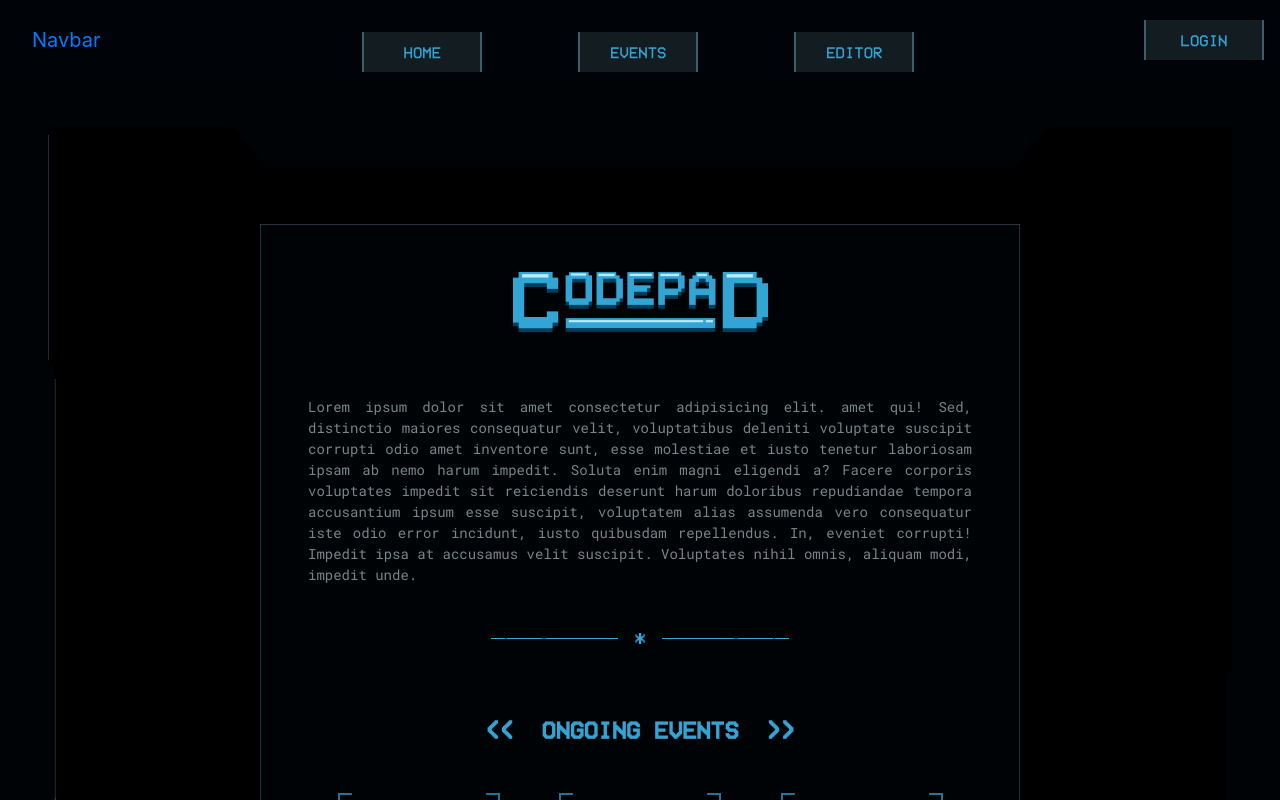
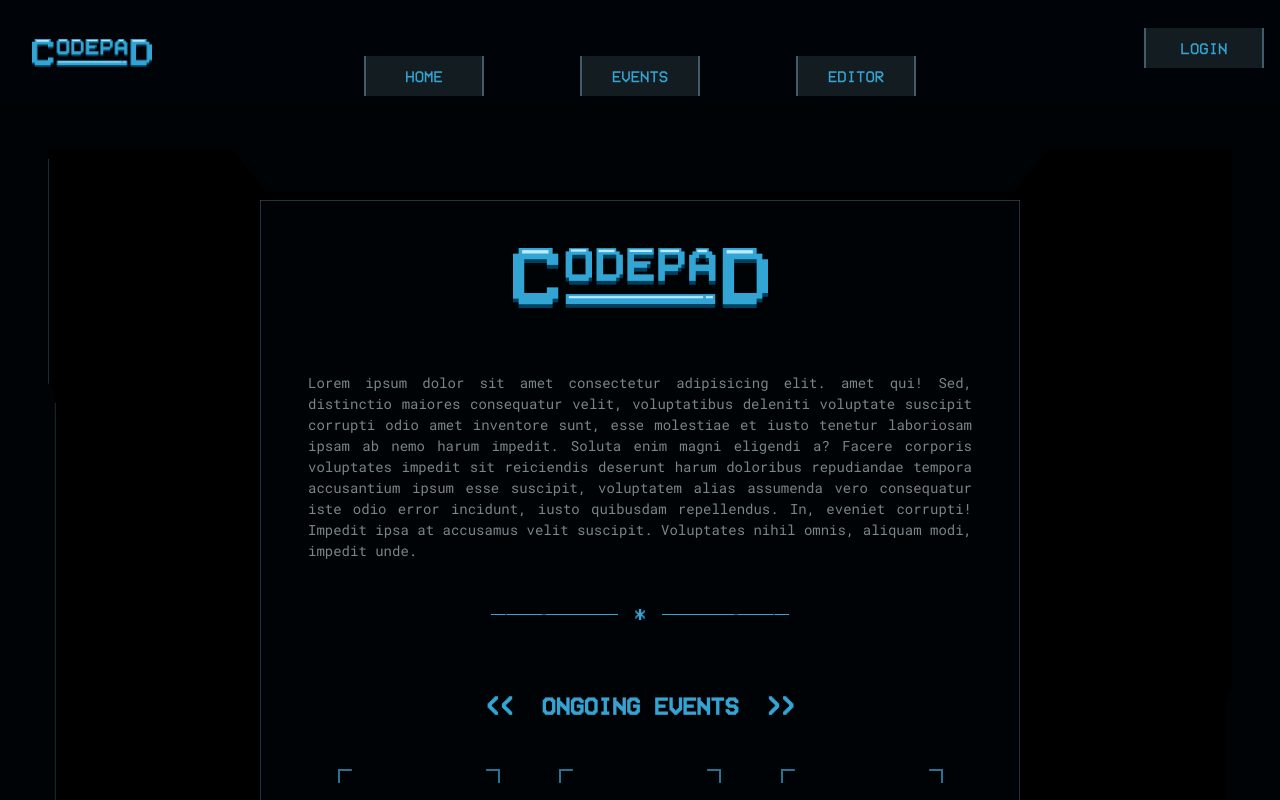
Before and after one commit to OjusWiZard/Code-Pad, a React (Create React App) app in the folder frontend/: page / in a window 1280 px wide. Shown: the top 800 px of the page. Built offline with nearby package versions, Linux system fonts and the light colour scheme.

Commit message:
fixed the alignment of nav-logo

```diff
--- a/frontend/src/components/home/Home.jsx
+++ b/frontend/src/components/home/Home.jsx
@@ -11,7 +11,7 @@ function Home() {
     <React.Fragment>
       <div className="main-background">
         <div className="container pt-5">
-          <div className="row pt-5">
+          <div className="row">
             <div className="col-lg-8 col-md-8 col-sm-10 col-10 mx-auto my-5 content-background px-5">
               <div className="d-flex justify-content-center pt-5">
                 <img src={logo} alt="" className="img-fluid" />
--- a/frontend/src/components/navbar/Navbar.jsx
+++ b/frontend/src/components/navbar/Navbar.jsx
@@ -9,16 +9,15 @@ function navbar() {
         <div>
             <nav className="navbar navbar-expand-lg">
               <Nav.Link className="navbar-brand" to="/">
-                {/* <img src={logo} alt="Code-pad" className="img-fluid my-2 mx-0 px-0"/> */}
-                Navbar
+                <img src={logo} alt="Code-pad" className="img-fluid mx-0 px-0" width="120px"/>
               </Nav.Link>
               <button className="navbar-toggler" type="button" data-toggle="collapse" data-target="#navbarText" aria-controls="navbarText" aria-expanded="false" aria-label="Toggle navigation">
                 <span className="navbar-toggler-icon" />
                     </button>
                     <div className="collapse navbar-collapse" id="navbarText">
-                      <Nav className="navbar-nav mx-auto mt-4">
+                      <Nav className="navbar-nav mx-auto mt-5">
                         {/* <NavLink exact to="/" activeClassName="active-nav-item">*/}
-                          <Nav.Link className="text-center nav-item mx-5 font-blue font-16 font-vcr" href="/">
+                          <Nav.Link className="text-center nav-item mr-5 font-blue font-16 font-vcr" href="/">
                             HOME
                           </Nav.Link>
                         {/* </NavLink>*/}
@@ -29,7 +28,7 @@ function navbar() {
                             EDITOR
                           </Nav.Link>
                       </Nav>
-                      <Nav.Link className="text-center nav-item font-blue font-16 font-vcr" href="/login">
+                      <Nav.Link className="text-center nav-item font-blue font-16 font-vcr mt-n2" href="/login">
                          LOGIN
                       </Nav.Link>
                     </div>
```
